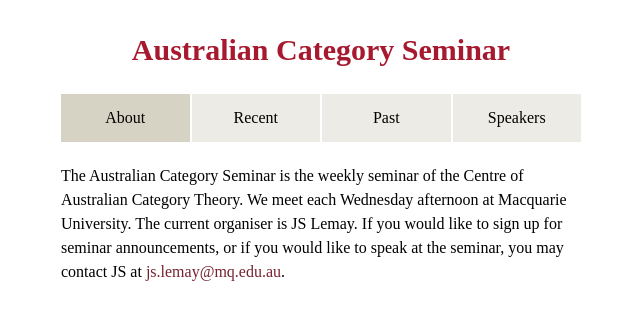
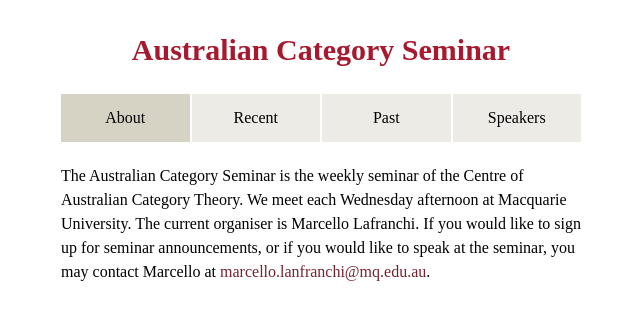
Before and after one commit to Centre-of-Australian-Category-Theory/seminar, a SvelteKit app: page / in a window 1280 px wide. Shown: the top 320 px of the page, without its empty margins (319-959 px from the left). Built offline with nearby package versions, Linux system fonts and the light colour scheme.

Commit message:
Update organiser

```diff
--- a/src/routes/+page.svelte
+++ b/src/routes/+page.svelte
@@ -2,8 +2,8 @@
   The Australian Category Seminar is the weekly seminar of the
   Centre of Australian Category Theory. We meet each Wednesday
   afternoon at Macquarie University. The current organiser is
-  JS Lemay. If you would like to sign up for seminar
+  Marcello Lafranchi. If you would like to sign up for seminar
   announcements, or if you would like to speak at the seminar, you
-  may contact JS at
-  <a class="hover:text-red text-deep-red" href="mailto:js.lemay@mq.edu.au">js.lemay@mq.edu.au</a>.
+  may contact Marcello at
+  <a class="hover:text-red text-deep-red" href="mailto:js.lemay@mq.edu.au">marcello.lanfranchi@mq.edu.au</a>.
 </div>
```
